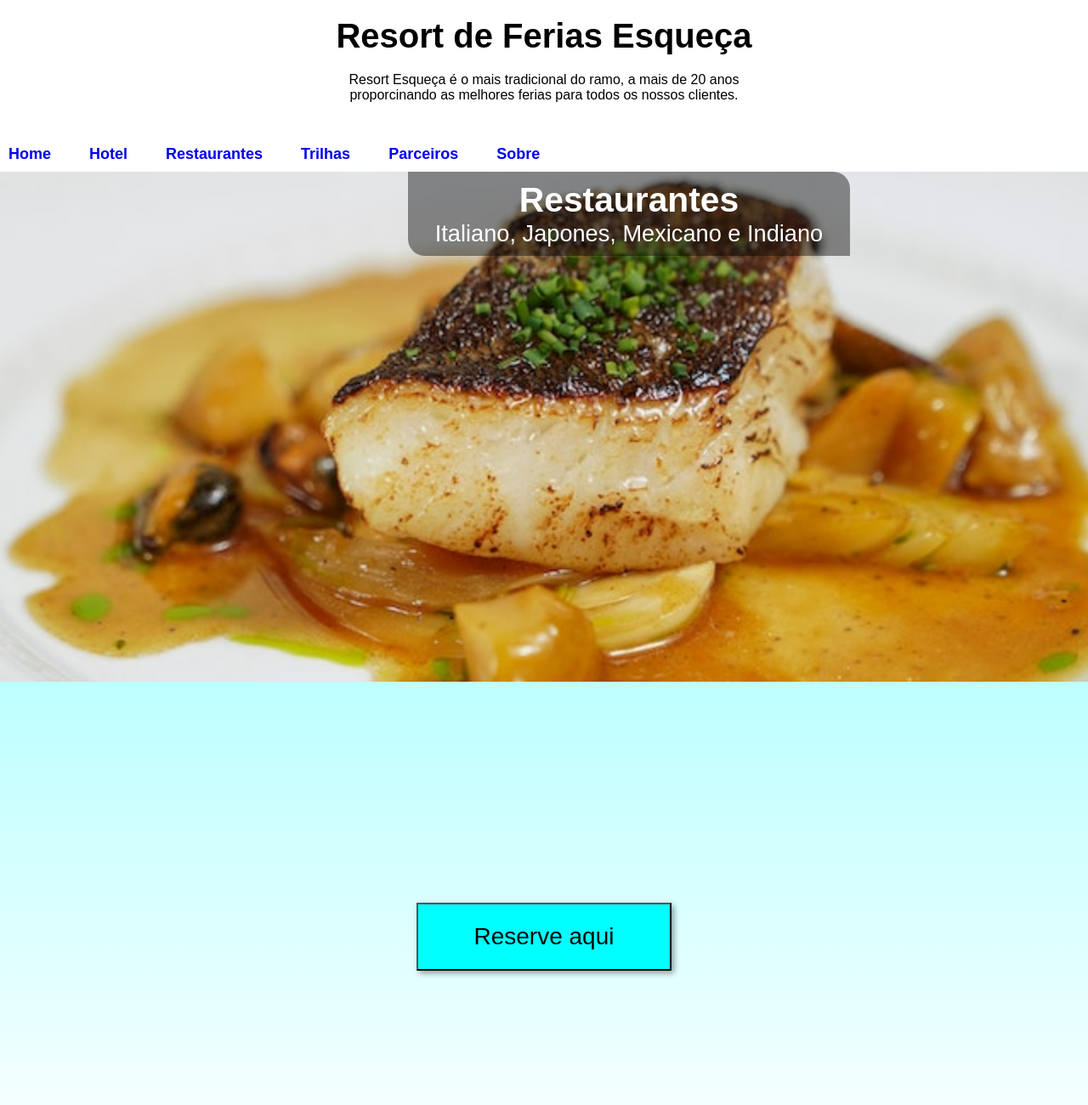
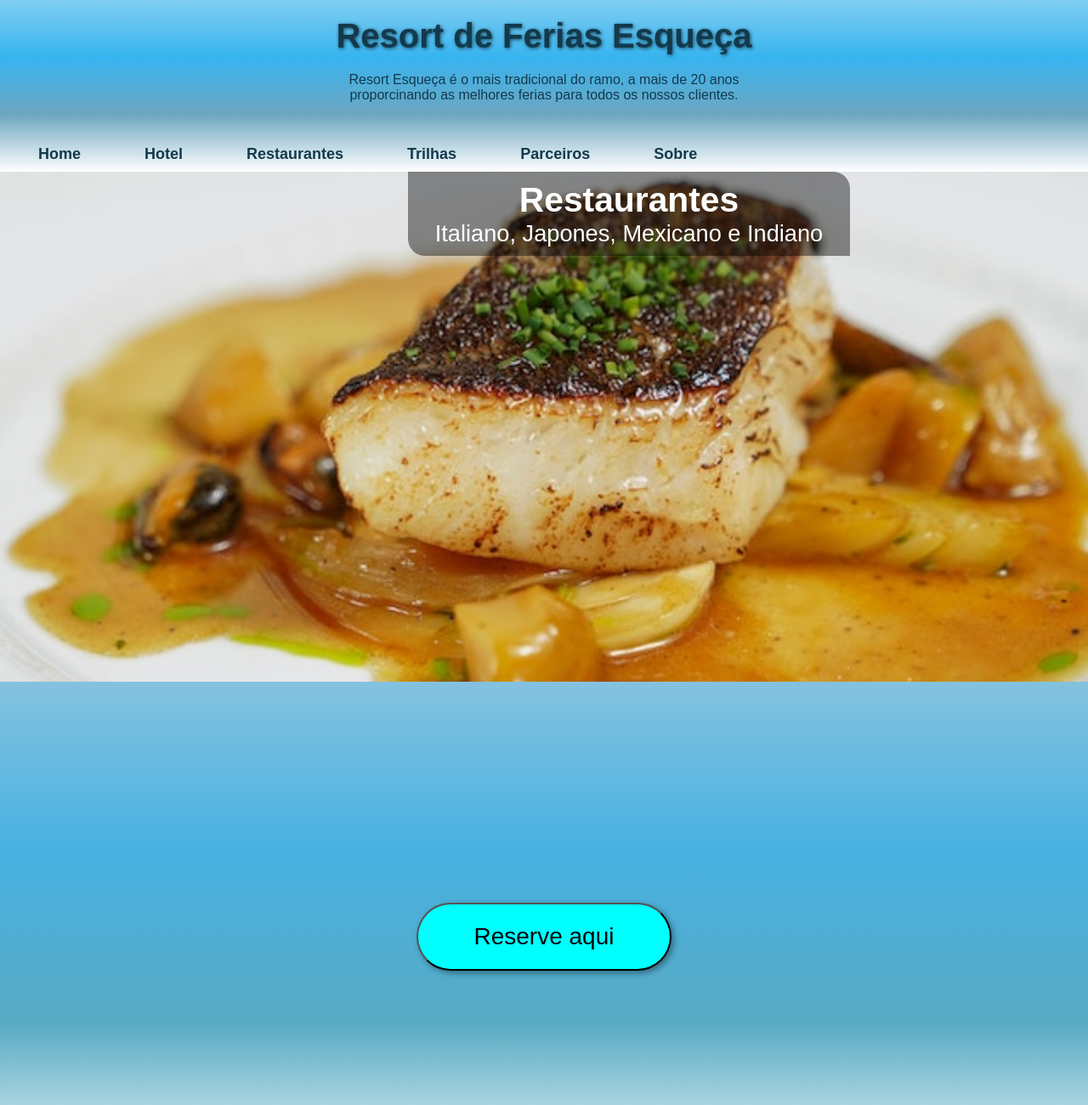
Before and after one commit to rdrigues/projeto-paralax, a plain HTML site: page index.html in a window 1280 px wide. Shown: the top 1300 px of the page at 85% size. Drawn offline with Linux system fonts and the light colour scheme.

Commit message:
Update style.css

```diff
--- a/style.css
+++ b/style.css
@@ -10,7 +10,8 @@ body{
     font-family: Arial, Helvetica, sans-serif;
 }
 header{
-
+    background-image: linear-gradient(#80CEF2, #37B4EF, #3684a8b9, transparent);
+    color:#123a4d;
 }
 
 
@@ -18,6 +19,7 @@ header > h1{
     text-align: center;
     font-size: 2.5em;
     padding: 20px 10px 20px 10px;
+    text-shadow: 1px 1px 4px rgba(0, 0, 0, 0.644);
 }
 header > p{
     text-align: center;
@@ -32,15 +34,17 @@ nav {
     font-size: 18px;
 }
 nav > a {
-    padding-right: 40px;
+    padding-right: 35px;
+    padding-left: 35px;
+    color:#123a4d;
 }
-button{
-
+nav > a:hover{
+    text-decoration: underline;
+    background-color: #3f75d8;
+    color: white;
+    transition: 0.5s;
 }
 
-main{
-
-}
 section{
     text-align: center;
     min-height: 600px;
@@ -53,7 +57,8 @@ section{
 
 .btn{
     position: relative;
-    background-image: linear-gradient(rgba(0, 255, 255, 0.26), transparent);
+    background-image: linear-gradient(#84c2df, #47b1e2, #54a8c2fa, transparent);
+    color:#123a4d;
 
 }
 .btn2{
@@ -65,13 +70,13 @@ section{
     height: 80px;
     font-size: 28px;
     background-color: aqua;
-    border-radius: 10
-    0px;
-    box-shadow:3px 3px 7px  rgba(0, 0, 0, 0.384);
+    border-radius: 100px;
+    box-shadow: 3px 3px 7px  rgba(0, 0, 0, 0.384);
 }
 .btn2:hover{
     background-color: aquamarine;
     font-size: 30px;
+    box-shadow: inset 4px 4px 8px  rgba(0, 0, 0, 0.384);
 
 }
 
@@ -136,3 +141,11 @@ section{
     padding: 10px;
     margin-left: 60vh;
 }
+
+footer{
+    text-align: center;
+    color: white;
+    background-color: rgb(0, 0, 0);
+    font-size: 12px;
+    padding: 2px;
+}
```
